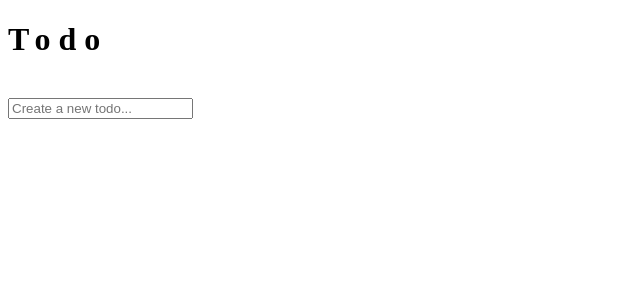
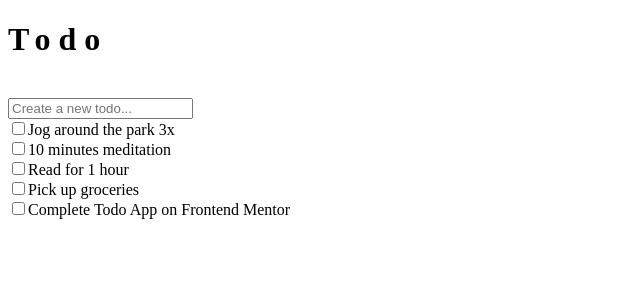
Before and after one commit to SanazBHMN/todo-app, a Vue app: page / in a window 1280 px wide. Shown: the top 300 px of the page, without its empty margins (0-640 px from the left). Built offline with nearby package versions, Linux system fonts and the light colour scheme.

Commit message:
Build TodoList and Todo components

```diff
--- a/src/App.vue
+++ b/src/App.vue
@@ -1,12 +1,16 @@
 <script setup>
 import Header from "./components/Header.vue";
 import TodoInput from "./components/TodoInput.vue";
+import TodoList from "./components/TodoList.vue";
+
+import data from "./data/data.json";
 </script>
 
 <template>
   <main class="container">
     <Header />
     <TodoInput />
+    <TodoList :data="data" />
   </main>
 </template>
 
--- /dev/null
+++ b/src/components/Todo.vue
@@ -0,0 +1,12 @@
+<script setup>
+import { defineProps } from "vue";
+
+const { id, text, isActive } = defineProps(["id", "text", "isActive"]);
+</script>
+
+<template>
+  <div>
+    <input type="checkbox" name="todo" :id="`${id}`" />
+    <label :for="`${id}`">{{ text }}</label>
+  </div>
+</template>
--- /dev/null
+++ b/src/components/TodoList.vue
@@ -0,0 +1,16 @@
+<script setup>
+import { defineProps } from "vue";
+import Todo from "../components/Todo.vue";
+
+const { data } = defineProps(["data"]);
+</script>
+
+<template>
+  <Todo
+    v-for="d in data"
+    :key="d.id"
+    :id="d.id"
+    :text="d.text"
+    :isActive="d.isActive"
+  />
+</template>
```
